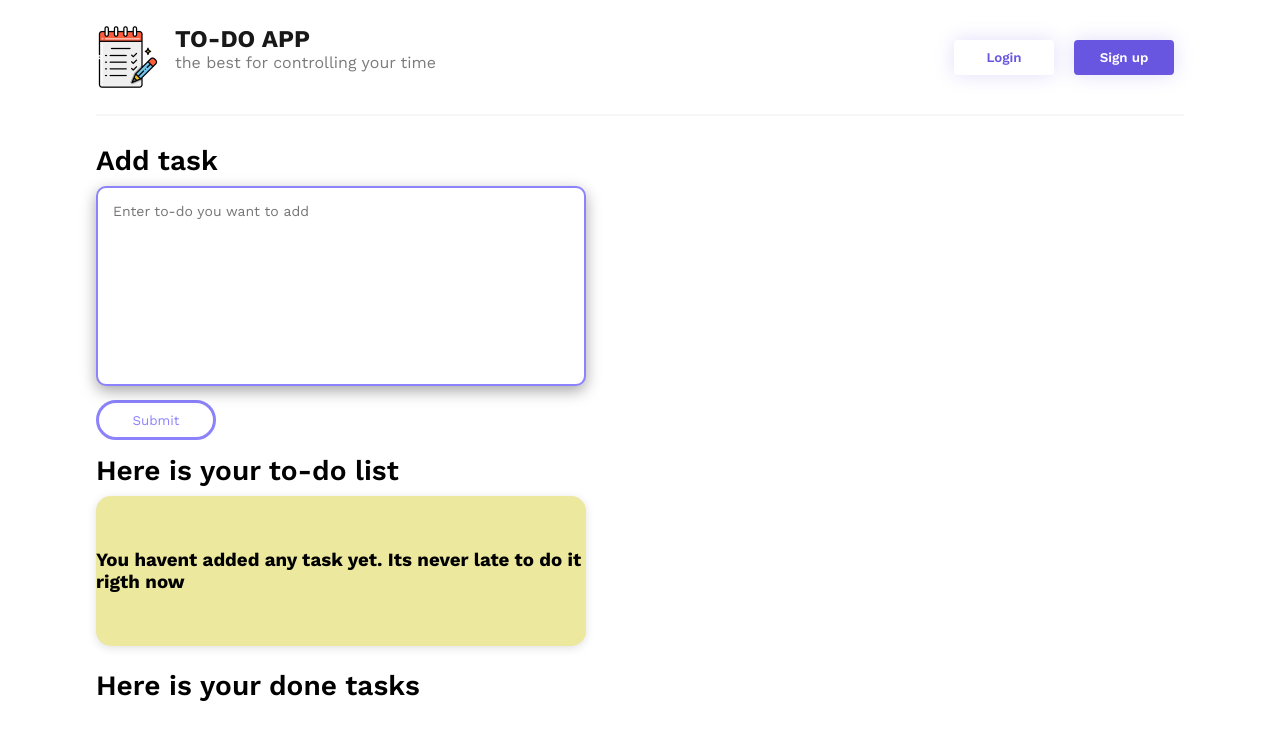
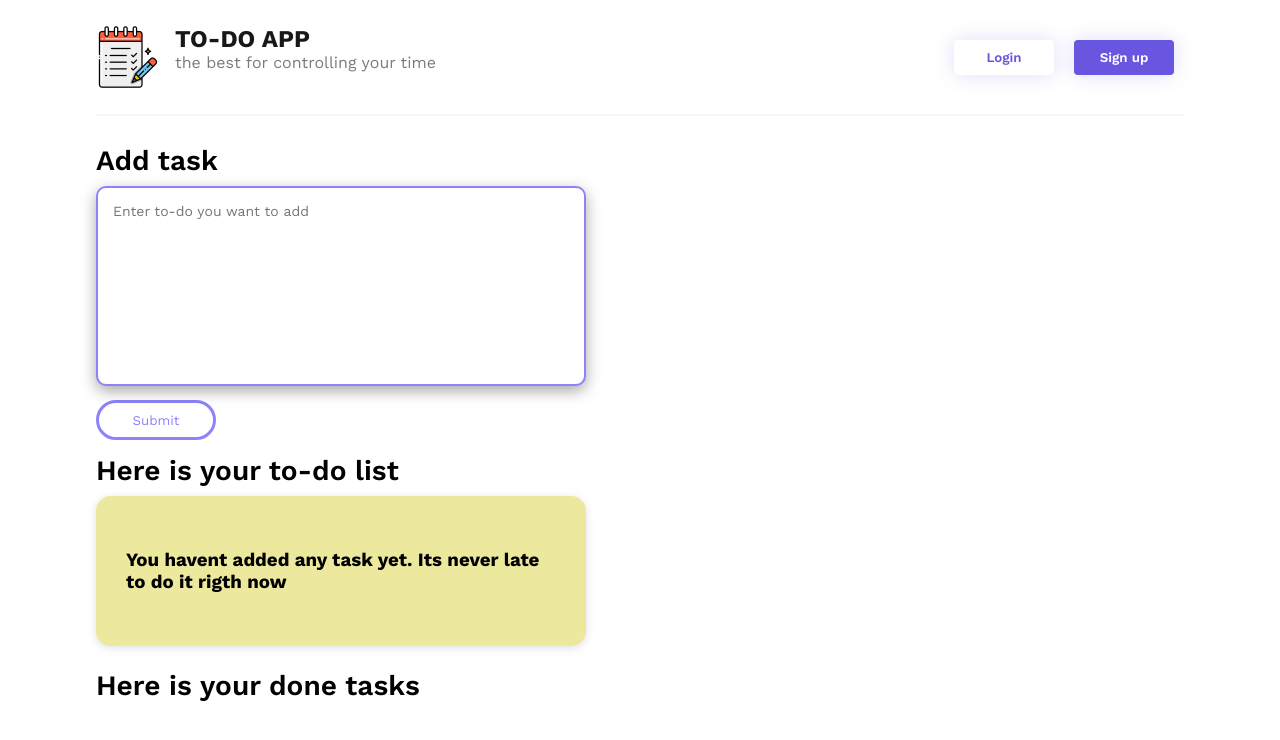
Before and after one commit to RemiixSp/todo-list, a React (Create React App) app: page / in a window 1280 px wide. Shown: the top 740 px of the page. Built offline with nearby package versions, Linux system fonts and the light colour scheme.

Commit message:
initilization not fixed :(

```diff
--- a/src/core/store/todo/index.tsx
+++ b/src/core/store/todo/index.tsx
@@ -14,12 +14,12 @@ export const todoSlice = createSlice({
   initialState,
   reducers: {
     inizialization: (state) => {
-      // const { listedTasks, doneTasks } = getTasksFromLS();
-      // return {
-      //   ...state,
-      //   listedTasks,
-      //   doneTasks,
-      // };
+      const { listedTasks, doneTasks } = getTasksFromLS();
+      return {
+        ...state,
+        listedTasks,
+        doneTasks,
+      };
     },
     addTask: (state, action: PayloadAction<Task>) => {
       state.listedTasks.push(action.payload);
--- a/src/ui/components/todoBlock/index.tsx
+++ b/src/ui/components/todoBlock/index.tsx
@@ -1,12 +1,13 @@
 import React, { useEffect } from 'react';
 import styles from './todo.module.scss';
 import cn from 'classnames';
-import { Status, Task } from '../../../core/store/todo/types';
+import { Status } from '../../../core/store/todo/types';
 import { useDispatch } from 'react-redux';
 import { inizialization } from '../../../core/store/todo/index';
 import { ReactComponent as DoneIcon } from '../../../media/images/done.svg';
 import { ReactComponent as PinIcon } from '../../../media/images/pin.svg';
 import { ReactComponent as DeleteIcon } from '../../../media/images/delete.svg';
+import useUpdateEffect from '../../hooks/useUpdateEffect';
 
 interface TodoProps {
   id: string;
@@ -29,10 +30,10 @@ const TodoBlock: React.FC<TodoProps> = ({
 }) => {
   const dispatch = useDispatch();
 
-  useEffect(() => {
-    dispatch(inizialization());
-    console.log(localStorage.getItem('todos') + '3');
-  }, []);
+  // useEffect(() => {
+  //   dispatch(inizialization());
+  //   console.log(localStorage.getItem('todos') + 'inizialization');
+  // }, []);
 
   return (
     <div
--- a/src/ui/pages/home/home.module.scss
+++ b/src/ui/pages/home/home.module.scss
@@ -68,7 +68,7 @@ $borderViolet: #8c82fc;
         box-shadow: rgba(99, 99, 99, 0.2) 0px 2px 8px 0px;
 
         .noTask {
-          margin: auto 0;
+          margin: auto 30px;
         }
       }
     }
--- a/src/ui/views/homeView.tsx
+++ b/src/ui/views/homeView.tsx
@@ -11,6 +11,7 @@ import {
   finishTask,
   deleteTaskFromStorage,
   pinTask,
+  inizialization,
 } from '../../core/store/todo';
 import useUpdateEffect from '../hooks/useUpdateEffect';
 
@@ -37,7 +38,7 @@ const HomeView = () => {
     } else {
       dispatch(addTask(newTodo));
     }
-    console.log(localStorage.getItem('todos') + '1');
+    console.log(localStorage.getItem('todos') + 'add to ls');
   };
 
   const onFormSubmit = (event: React.FormEvent<HTMLFormElement>) => {
@@ -62,6 +63,7 @@ const HomeView = () => {
   useUpdateEffect(() => {
     const json = JSON.stringify(allTasks);
     localStorage.setItem('todos', json);
+    console.log('save to ls');
   }, allTasks);
   return (
     <div className={styles.todoBlock}>
```
